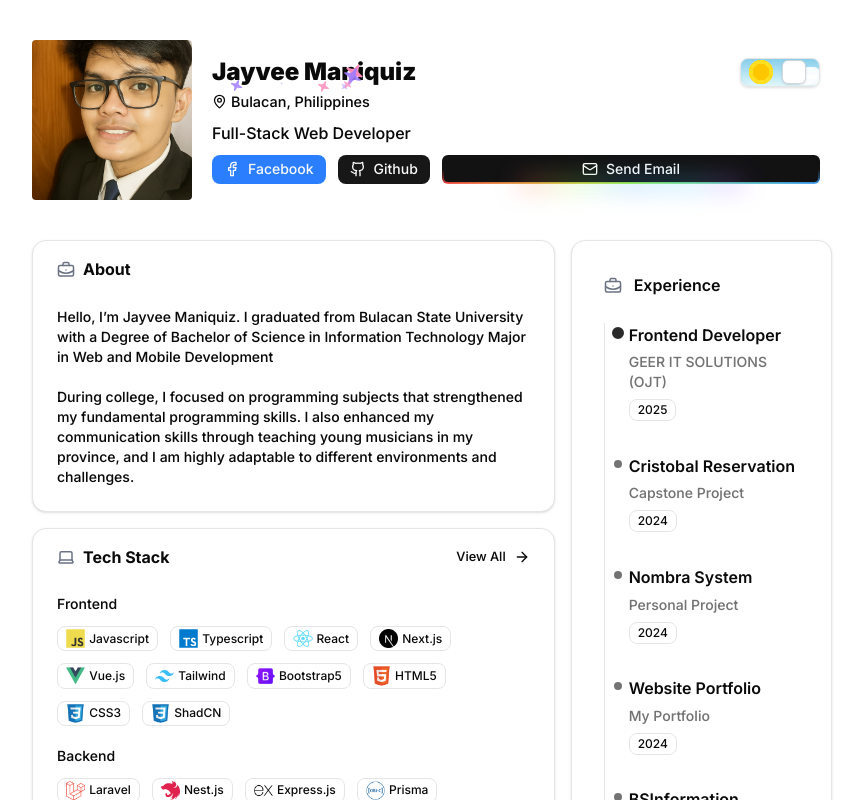
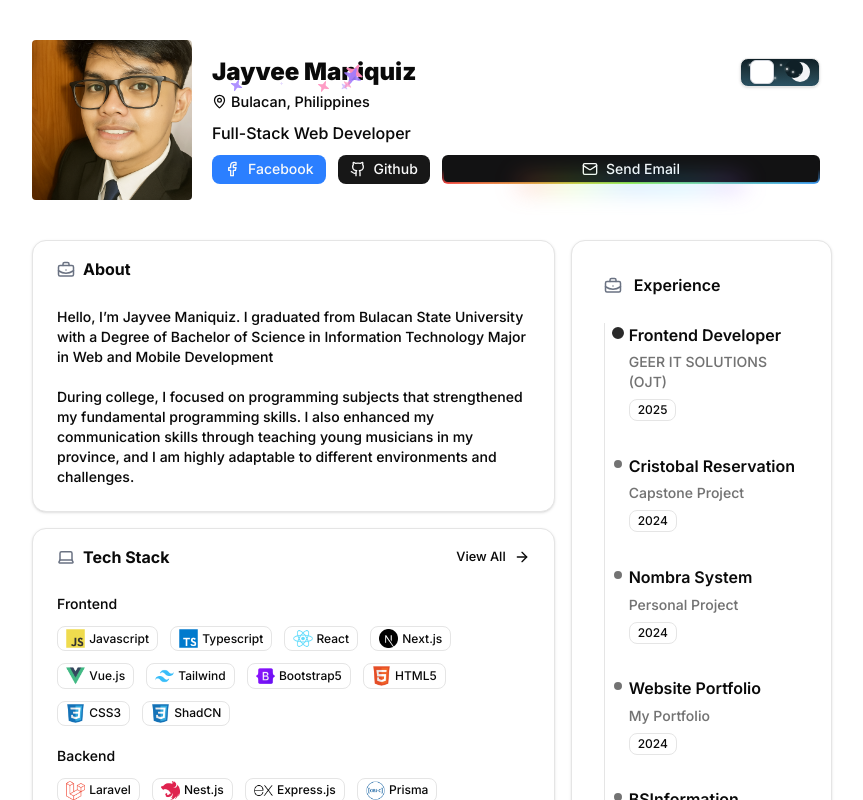
Before and after one commit to JayveeFortissimo/JayveeManiquiz, a Next.js app: page / in a window 1280 px wide. Shown: the top 800 px of the page, without its empty margins (208-1071 px from the left). Built offline with nearby package versions, Linux system fonts and the light colour scheme.

Commit message:
fix: daya and night toggle button

```diff
--- a/src/components/day-night.tsx
+++ b/src/components/day-night.tsx
@@ -1,5 +1,5 @@
 "use client";
-
+import { useEffect } from "react";
 import * as React from "react";
 import {
   motion,
@@ -63,9 +63,22 @@ const createStarVariants = (index: number): Variants => ({
 });
 
 const DayNightSwitch = React.forwardRef<HTMLDivElement, DayNightSwitchProps>(
-  ({ className, defaultChecked = true, onToggle, ...restProps }, ref) => {
+  ({ className, defaultChecked, onToggle, ...restProps }, ref) => {
     const id = React.useId();
-    const [checked, setChecked] = React.useState<boolean>(defaultChecked);
+    const [checked, setChecked] = React.useState<boolean>(defaultChecked ?? true);
+    const [mounted, setMounted] = React.useState(false);
+
+    // Update the state when defaultChecked changes (important for theme synchronization)
+    useEffect(() => {
+      if (defaultChecked !== undefined) {
+        setChecked(defaultChecked);
+      }
+    }, [defaultChecked]);
+
+    // Handle mounting to prevent hydration mismatch
+    useEffect(() => {
+      setMounted(true);
+    }, []);
 
     const handleToggle = (newValue: boolean) => {
       setChecked(newValue);
@@ -73,6 +86,18 @@ const DayNightSwitch = React.forwardRef<HTMLDivElement, DayNightSwitchProps>(
     };
 
     const currentMode: AnimationMode = checked ? "day" : "night";
+
+    // Don't render until mounted to prevent hydration issues
+    if (!mounted) {
+      return (
+        <div
+          className={cn(
+            "relative w-20 h-10 rounded-md overflow-hidden border shadow bg-gray-200",
+            className
+          )}
+        />
+      );
+    }
 
     return (
       <motion.div
--- a/src/components/header.tsx
+++ b/src/components/header.tsx
@@ -6,14 +6,18 @@ import { useTheme } from "next-themes";
 import { SparklesText } from "@/components/magicui/sparkles-text";
 import { RainbowButton } from "@/components/magicui/rainbow-button";
 import { useRouter } from "next/navigation";
+import { useEffect, useState } from "react";
+
 export default function Header() {
+  const { theme, setTheme } = useTheme();
+  const [mounted, setMounted] = useState(false);
 
-  const { theme, setTheme } = useTheme();
+  useEffect(() => {
+    setMounted(true);
+  }, []);
 
-  const toggleTheme = () => {
-   setTheme(theme === "dark" ? "light" : "dark");
-  };
 
+ const isLightTheme = mounted && theme === "light";
 
   const redirect = useRouter();
 
@@ -31,7 +35,11 @@ export default function Header() {
             <SparklesText className="text-[1.1rem] md:text-2xl font-bold">
               Jayvee Maniquiz
             </SparklesText>
-            <DayNightSwitch className="h-[1.8rem] " onClick={toggleTheme} />
+            <DayNightSwitch
+              className="h-[1.8rem] "
+              onToggle={(checked) => setTheme(checked ? "light" : "dark")}
+               defaultChecked={isLightTheme}
+            />
           </header>
           <div className="flex items-center gap-1 mt-[0.1rem]">
             <MapPin size={15} />
```
